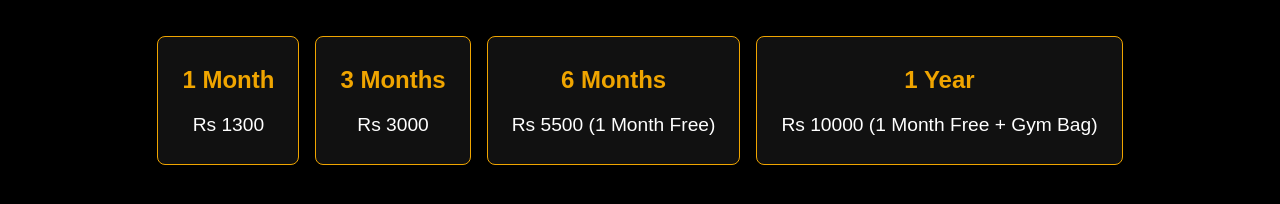
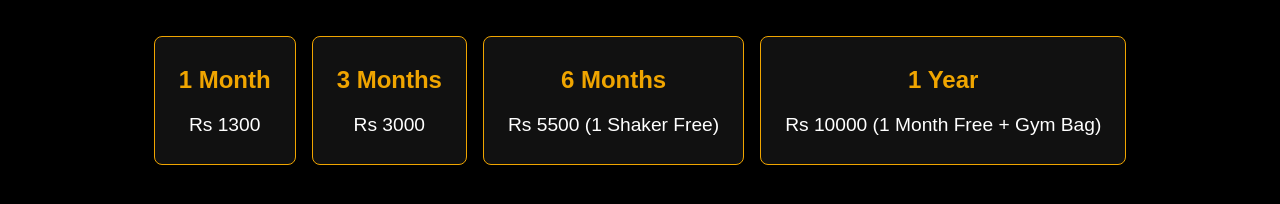
Before and after one commit to VarnankSharma/BfitGym, a React (Create React App) app: page / in a window 1280 px wide. Shown: the part 1433-1637 px from the top of the page. Built offline with nearby package versions, Linux system fonts and the light colour scheme.

Commit message:
Updated content

```diff
--- a/src/Membership.js
+++ b/src/Membership.js
@@ -15,7 +15,7 @@ function Membership() {
         </div>
         <div className="membership-box">
           <h3>6 Months</h3>
-          <span>Rs 5500 (1 Month Free)</span>
+          <span>Rs 5500 (1 Shaker Free)</span>
         </div>
         <div className="membership-box">
           <h3>1 Year</h3>
```
